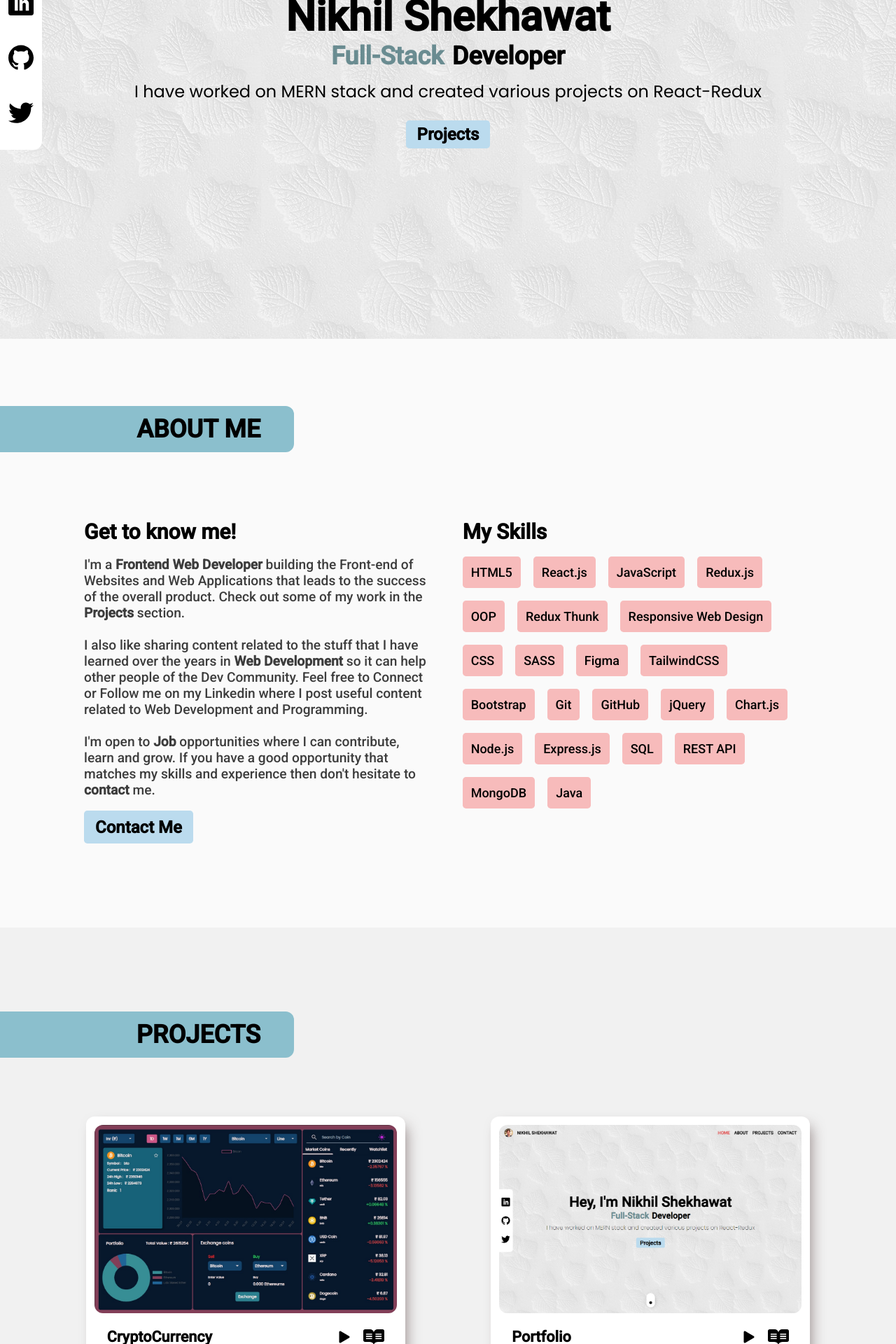
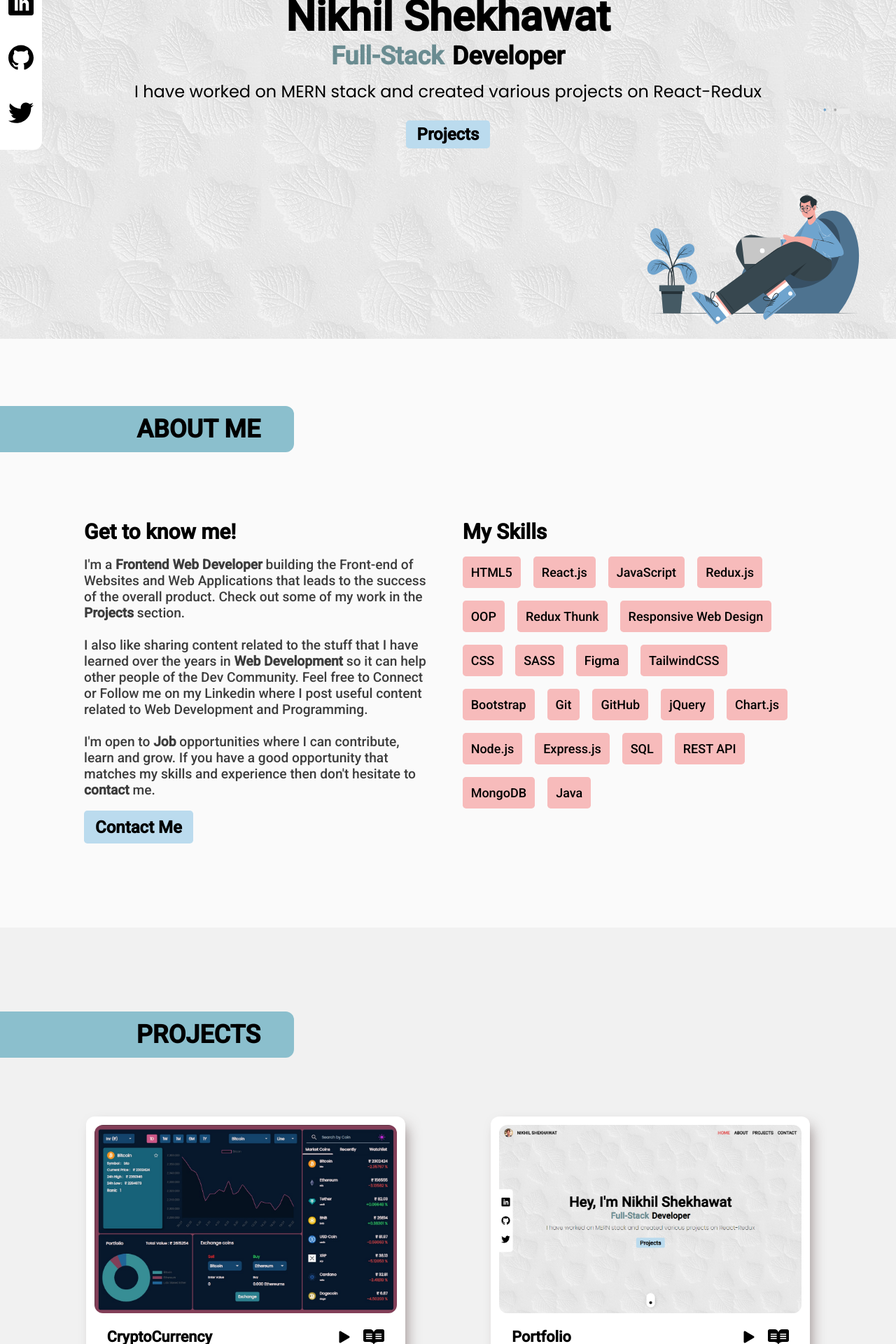
Before and after one commit to nikhil-223/myPortfolio, a React (Create React App) app: page / in a window 1280 px wide. Shown: the part 320-2240 px from the top of the page at 70% size. Built offline with nearby package versions, Linux system fonts and the light colour scheme.

Commit message:
illustration added in home

```diff
--- a/src/components/home/Home.js
+++ b/src/components/home/Home.js
@@ -1,5 +1,6 @@
 import React, { forwardRef } from 'react'
 import './Home.scss'
+import HomeIllustration from "../../images/Home.svg";
 import { ImLinkedin, ImGithub, ImTwitter } from "react-icons/im";
 
 const Home = (props,ref) => {
@@ -33,10 +34,12 @@ const Home = (props,ref) => {
 						</a>
 					</div>
 				</div>
-				<div
-					className={`profile-info ${textVisible ? "visible" : "hidden"}`}>
+				<div className={`profile-info ${textVisible ? "visible" : "hidden"}`}>
 					<div>
-						<span> <h6>Hey, I'm </h6> <h3>Nikhil Shekhawat</h3> </span>
+						<span>
+							{" "}
+							<h6>Hey, I'm </h6> <h3>Nikhil Shekhawat</h3>{" "}
+						</span>
 					</div>
 					<div>
 						<span>Full-Stack</span>
@@ -51,8 +54,14 @@ const Home = (props,ref) => {
 					<div className="project-button">
 						<a href="#projects">Projects</a>
 					</div>
-					<div className={`scroll-indicator ${aboutVisible? 'hideScroll':'visibleScroll' } `}>
+					<div
+						className={`scroll-indicator ${
+							aboutVisible ? "hideScroll" : "visibleScroll"
+						} `}>
 						<div className="scroll-inner"></div>
+					</div>
+					<div className="home-illustration">
+						<img src={HomeIllustration} alt="home" />
 					</div>
 				</div>
 			</div>
--- a/src/components/home/Home.scss
+++ b/src/components/home/Home.scss
@@ -161,6 +161,19 @@
 		opacity: 0;
 	}
 }
+.home-illustration {
+	position: absolute;
+	bottom: 0rem;
+	display: flex;
+	justify-content: flex-end;
+	width: 100%;
+}
+.home-illustration img {
+	width: 30rem;
+	height: 30rem;
+	transform: scaleX(-1);
+	margin-right: 2rem;
+}
 
 @media only screen and (max-width: 950px) {
 	.links {
@@ -186,4 +199,10 @@
 	.profile-info div:nth-child(1) span h3 {
 		font-size: 4.5rem;
 	}
+	.home-illustration {
+		bottom: 1rem;
+	}
+	.home-illustration img {
+		margin-right: 2rem;
+	}
 }
--- a/src/components/projects/Projects.css
+++ b/src/components/projects/Projects.css
@@ -1,5 +1,6 @@
 #projects {
-	height: 100vh;
+	height: auto;
+	min-height: 70rem;
 	background-color: #f1f1f1;
 	display: flex;
     flex-direction: column;
@@ -69,8 +70,9 @@
 padding: 1rem 4rem;
 	display: flex;
 	justify-content: flex-end;
-	z-index: 3;
 }
+
+
 
 
 @media only screen and (max-width: 950px) {
--- a/src/components/projects/Projects.js
+++ b/src/components/projects/Projects.js
@@ -21,7 +21,6 @@ const Projects = () => {
 		<section id="projects">
 			<div className="projects-header">
 				<span>PROJECTS</span>
-
 			</div>
 			<div className="project-list">
 				{projects.map((item) => {
@@ -35,6 +34,7 @@ const Projects = () => {
 					);
 				})}
 			</div>
+
 		</section>
 	);
 };
```
Also changed, not shown: src/images/Home.svg (added), src/images/project.svg (added).
